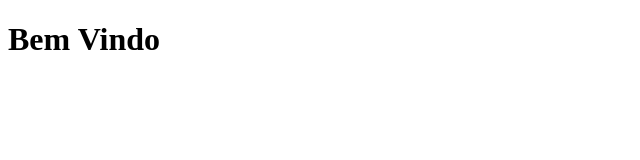
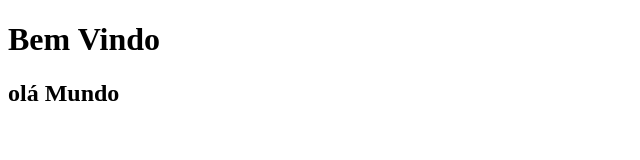
Before and after one commit to angolarsilva/curso_github, a plain HTML site: page project-1/index.html in a window 1280 px wide. Shown: the whole page, without its empty margins (0-640 px from the left). Drawn offline with Linux system fonts and the light colour scheme.

Commit message:
Colocando h1

```diff
--- a/project-1/index.html
+++ b/project-1/index.html
@@ -8,5 +8,6 @@
 </head>
 <body>
     <h1>Bem Vindo</h1>
+    <h2>olá Mundo</h2>
 </body>
 </html>
```
